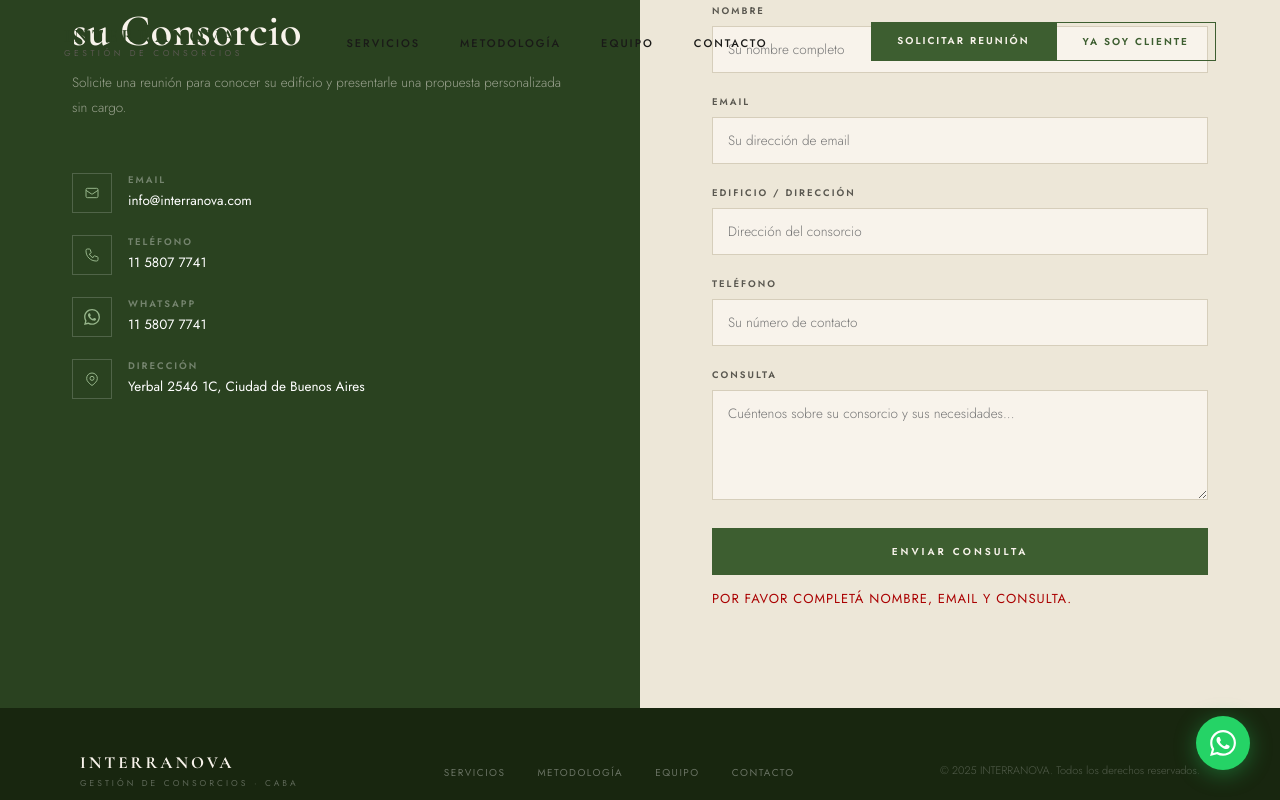
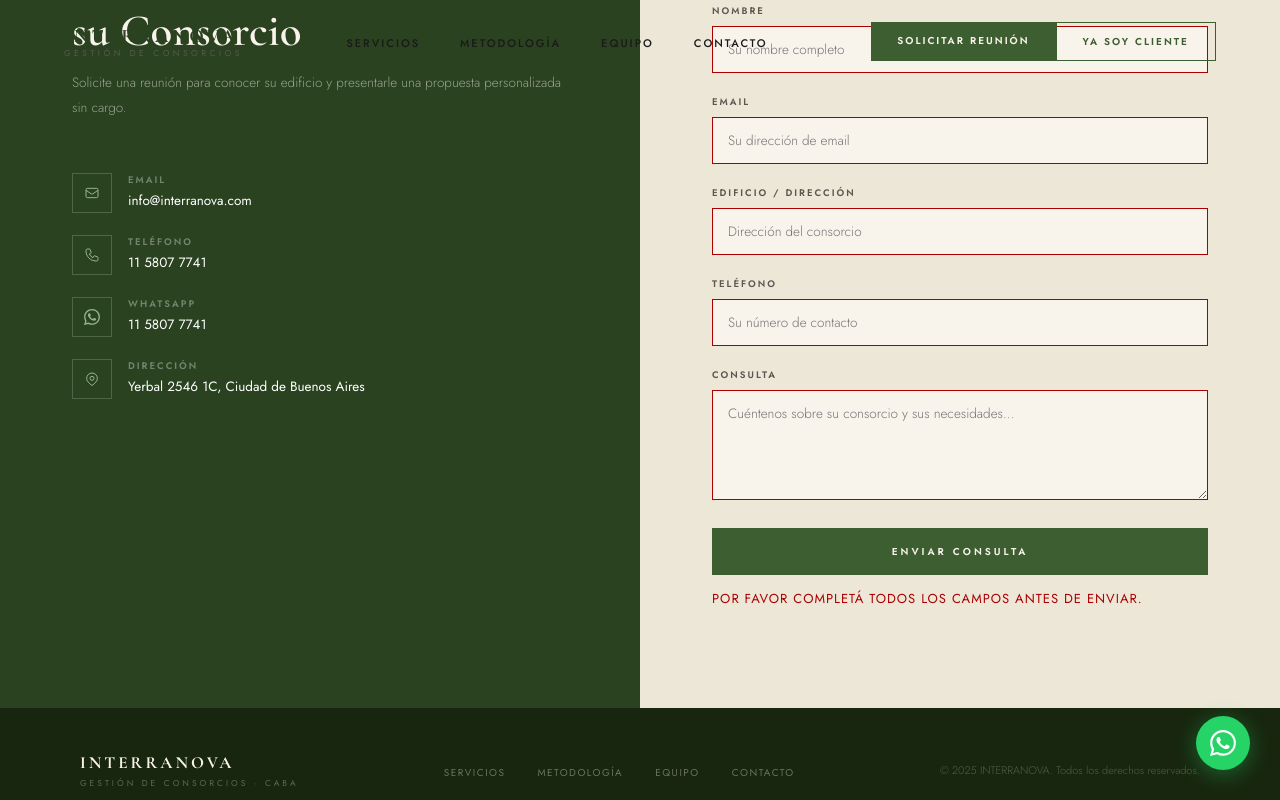
Before and after one commit to Giovanni2820/INTERRANOVA, a plain HTML site: page index.html in a window 1280 px wide. Both pictures are taken after a click on the button "ENVIAR CONSULTA". Shown: the part 6504-7304 px from the top of the page. Drawn offline with nearby package versions, Linux system fonts and the light colour scheme.

Commit message:
cambios en el formulario

```diff
--- a/index.html
+++ b/index.html
@@ -1975,10 +1975,44 @@
             const msg      = document.getElementById('f-msg');
             const btn      = document.getElementById('f-submit');
 
-            if (!nombre || !email || !consulta) {
+            // Limpiar errores previos
+            ['f-nombre','f-email','f-edificio','f-telefono','f-consulta'].forEach(id => {
+                document.getElementById(id).style.borderColor = '';
+            });
+            msg.style.display = 'none';
+
+            // Validar campos obligatorios
+            const fields = [
+                { id: 'f-nombre',   val: nombre,   label: 'Nombre' },
+                { id: 'f-email',    val: email,    label: 'Email' },
+                { id: 'f-edificio', val: edificio, label: 'Edificio / Dirección' },
+                { id: 'f-telefono', val: telefono, label: 'Teléfono' },
+                { id: 'f-consulta', val: consulta, label: 'Consulta' }
+            ];
+            const empty = fields.filter(f => !f.val);
+            if (empty.length) {
+                empty.forEach(f => document.getElementById(f.id).style.borderColor = '#a00');
                 msg.style.display = 'block';
                 msg.style.color = '#a00';
-                msg.textContent = 'Por favor completá nombre, email y consulta.';
+                msg.textContent = 'Por favor completá todos los campos antes de enviar.';
+                return;
+            }
+
+            // Validar formato de email
+            if (!/^[^\s@]+@[^\s@]+\.[^\s@]+$/.test(email)) {
+                document.getElementById('f-email').style.borderColor = '#a00';
+                msg.style.display = 'block';
+                msg.style.color = '#a00';
+                msg.textContent = 'El email no tiene un formato válido.';
+                return;
+            }
+
+            // Validar teléfono numérico
+            if (!/^[0-9+\-\s]+$/.test(telefono)) {
+                document.getElementById('f-telefono').style.borderColor = '#a00';
+                msg.style.display = 'block';
+                msg.style.color = '#a00';
+                msg.textContent = 'El teléfono solo puede contener números.';
                 return;
             }
 
```
